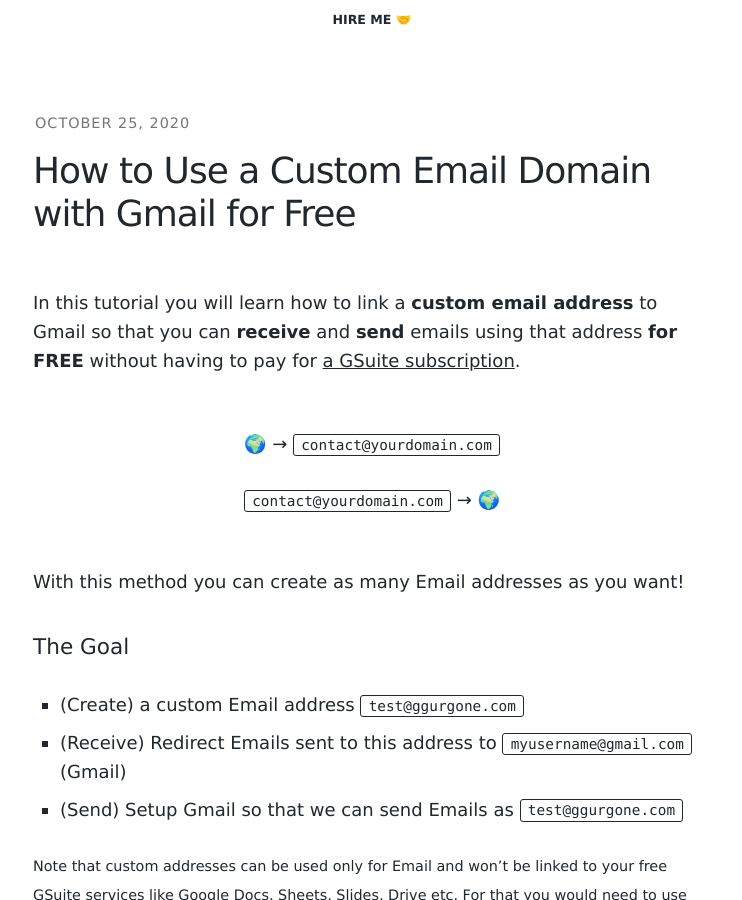
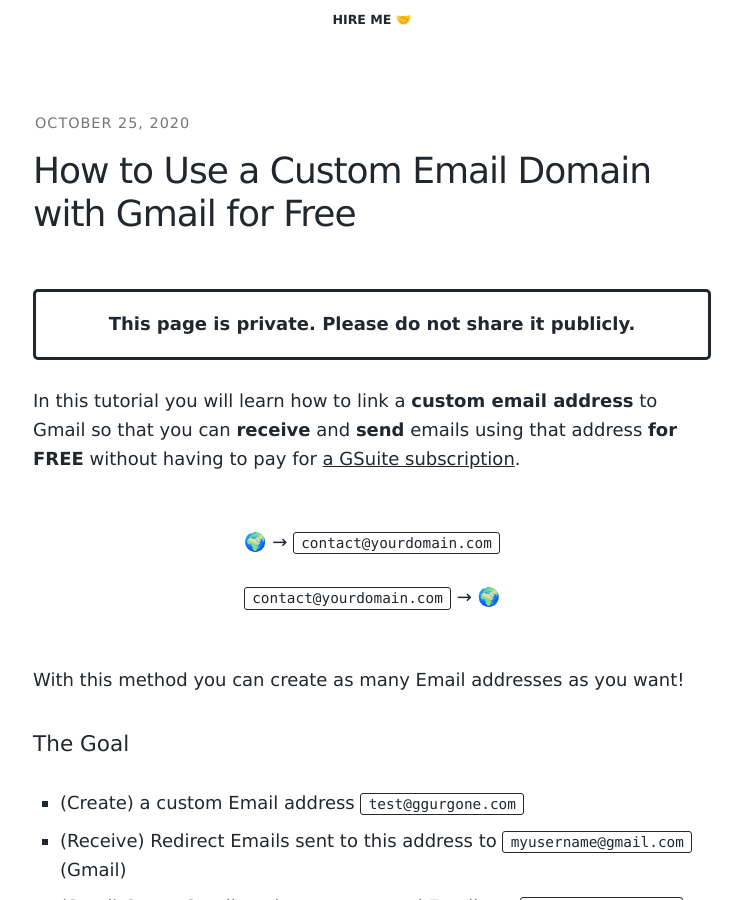
Before and after one commit to giuseppeg/giuseppeg.github.com, a Jekyll site: the page built from _posts/2020-10-25-custom-email-domain-gmail-free.md, in a window 1280 px wide and 900 px high. Shown: the whole window, without its empty margins (268-1010 px from the left). Built offline with Jekyll 4.4.1, drawn with Linux system fonts in a browser that asks for light colours; comment, search, counter and statistics services are not loaded; some of the changed lines change nothing that is shown.

Commit message:
allow promo

```diff
--- a/_posts/2020-10-25-custom-email-domain-gmail-free.md
+++ b/_posts/2020-10-25-custom-email-domain-gmail-free.md
@@ -2,6 +2,7 @@
 layout: post
 title: How to Use a Custom Email Domain with Gmail for Free
 date: 2020/10/25
+private: true
 preview_image: https://user-images.githubusercontent.com/711311/97114296-edf23380-16ef-11eb-9f50-791e2e6a69af.png
 ---
 
@@ -158,7 +159,7 @@
         ],
         mode: 'payment',
         successUrl: window.location.href + '#checkoutSuccess',
-        cancelUrl: window.location.href  + '#checkoutError',
+        cancelUrl: window.location.href  + '#checkoutError'
       })
       .then(function(result) {
         window.location.hash = 'checkoutError'
@@ -166,4 +167,8 @@
         window.location.hash = 'checkoutError'
       });
   });
+
+  window.addEventListener('unload', function () {
+    window.location.hash = ''
+  });
 </script>
```
